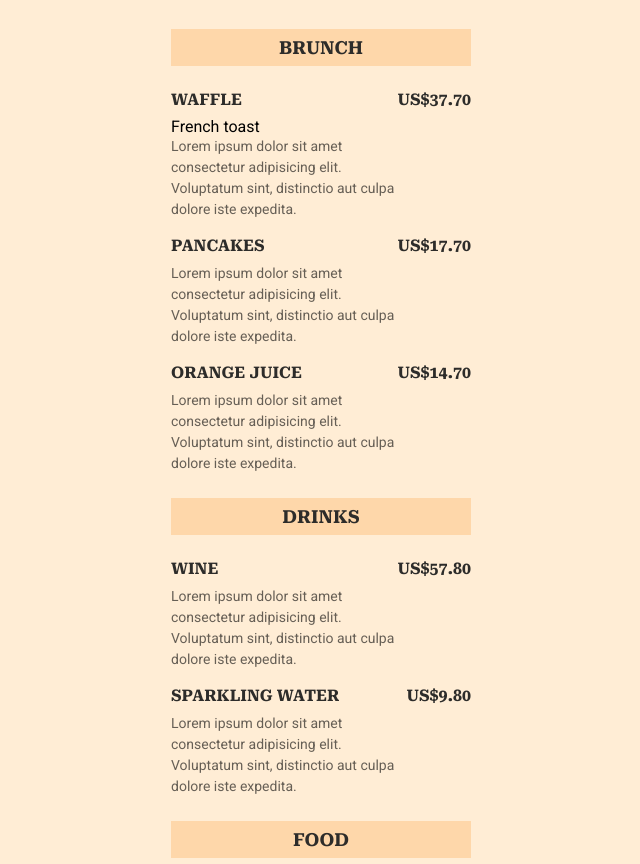
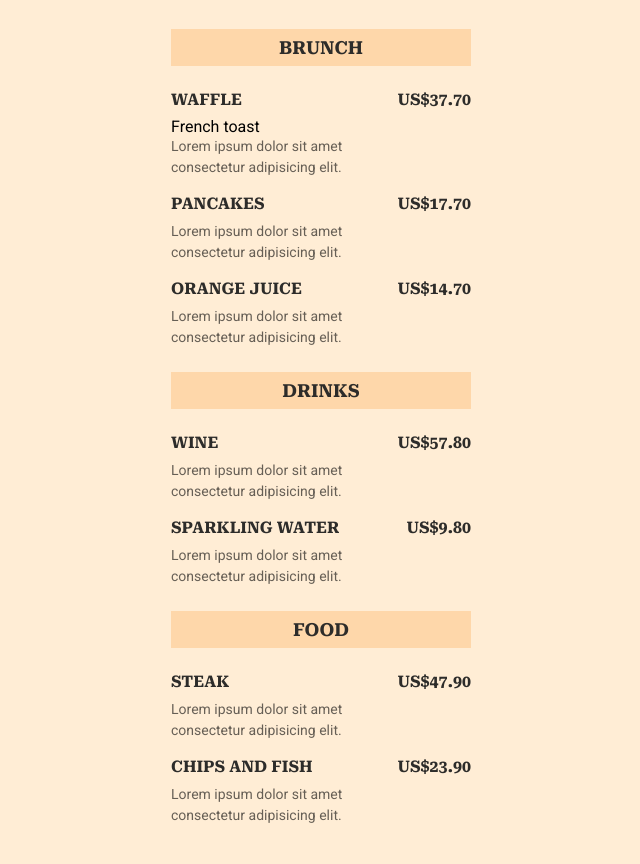
Before and after one commit to HeltonLCD/Maratona-Explorer-3, a plain HTML site: page index.html in a window 1280 px wide. Shown: the part 88-952 px from the top of the page, without its empty margins (319-959 px from the left). Drawn offline with Linux system fonts and the light colour scheme.

Commit message:
Updated Menu-description

```diff
--- a/index.html
+++ b/index.html
@@ -28,7 +28,6 @@
                   <h3> Waffle </h3>French toast
                   <p class="description">
                       Lorem ipsum dolor sit amet consectetur adipisicing elit.
-                      Voluptatum sint, distinctio aut culpa dolore iste expedita.
                   </p>
               </div>
               <strong class="price"> US$37.70 </strong>
@@ -39,7 +38,6 @@
                   <h3> Pancakes </h3>
                   <p class="description">
                       Lorem ipsum dolor sit amet consectetur adipisicing elit.
-                      Voluptatum sint, distinctio aut culpa dolore iste expedita.
                   </p>
               </div>
               <strong class="price"> US$17.70 </strong>
@@ -50,7 +48,6 @@
                   <h3> Orange Juice </h3>
                   <p class="description">
                       Lorem ipsum dolor sit amet consectetur adipisicing elit.
-                      Voluptatum sint, distinctio aut culpa dolore iste expedita.
                   </p>
               </div>
               <strong class="price"> US$14.70 </strong>
@@ -66,7 +63,6 @@
                   <h3> Wine </h3>
                   <p class="description">
                       Lorem ipsum dolor sit amet consectetur adipisicing elit.
-                      Voluptatum sint, distinctio aut culpa dolore iste expedita.
                   </p>
               </div>
               <strong class="price"> US$57.80 </strong>
@@ -77,7 +73,6 @@
                   <h3> Sparkling Water </h3>
                   <p class="description">
                       Lorem ipsum dolor sit amet consectetur adipisicing elit.
-                      Voluptatum sint, distinctio aut culpa dolore iste expedita.
                   </p>
               </div>
               <strong class="price"> US$9.80 </strong>
@@ -93,7 +88,6 @@
                   <h3> Steak </h3>
                   <p class="description">
                       Lorem ipsum dolor sit amet consectetur adipisicing elit.
-                      Voluptatum sint, distinctio aut culpa dolore iste expedita.
                   </p>
               </div>
               <strong class="price"> US$47.90 </strong>
@@ -104,7 +98,6 @@
                   <h3> Chips and Fish </h3>
                   <p class="description">
                       Lorem ipsum dolor sit amet consectetur adipisicing elit.
-                      Voluptatum sint, distinctio aut culpa dolore iste expedita.
                   </p>
               </div>
               <strong class="price"> US$23.90 </strong>
```
